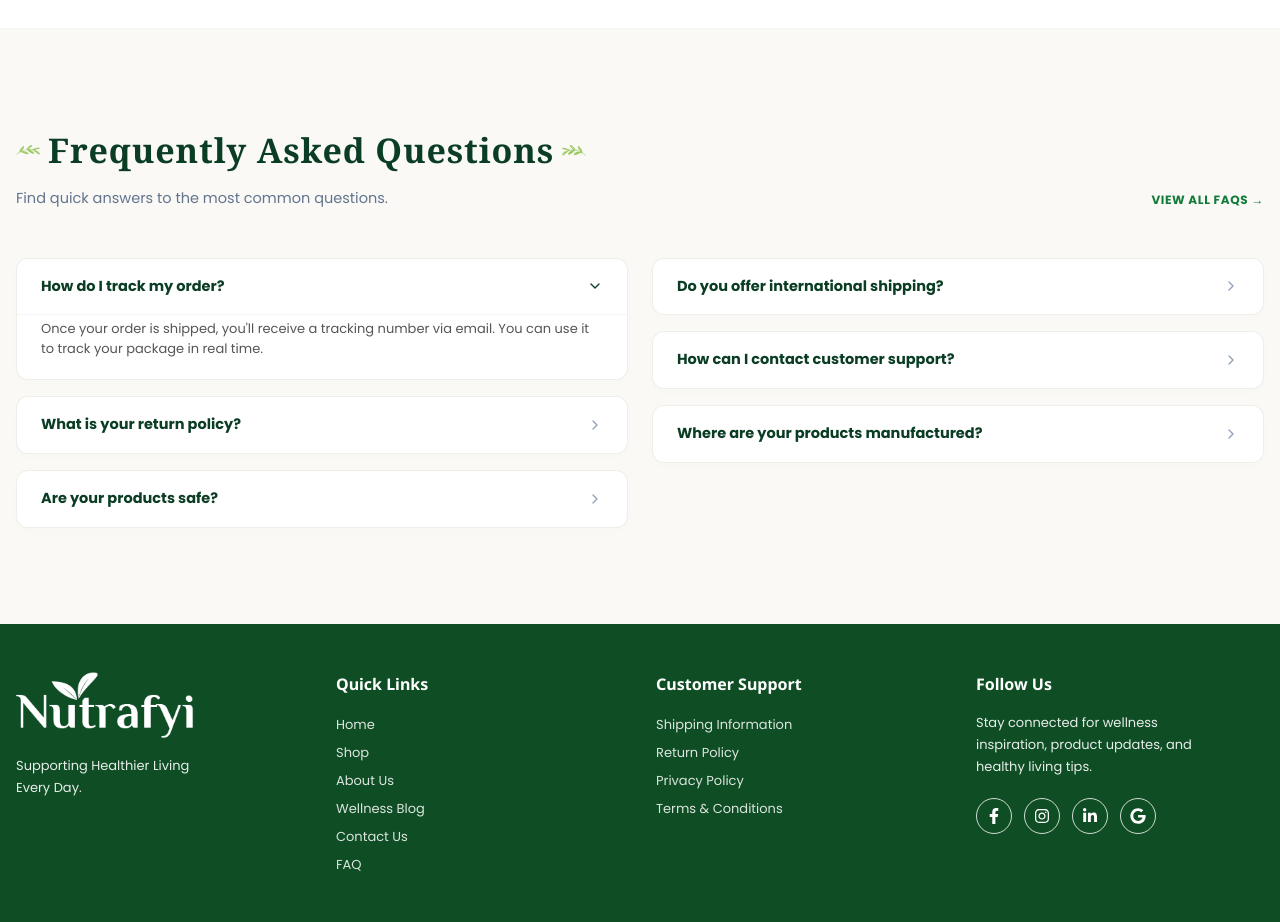
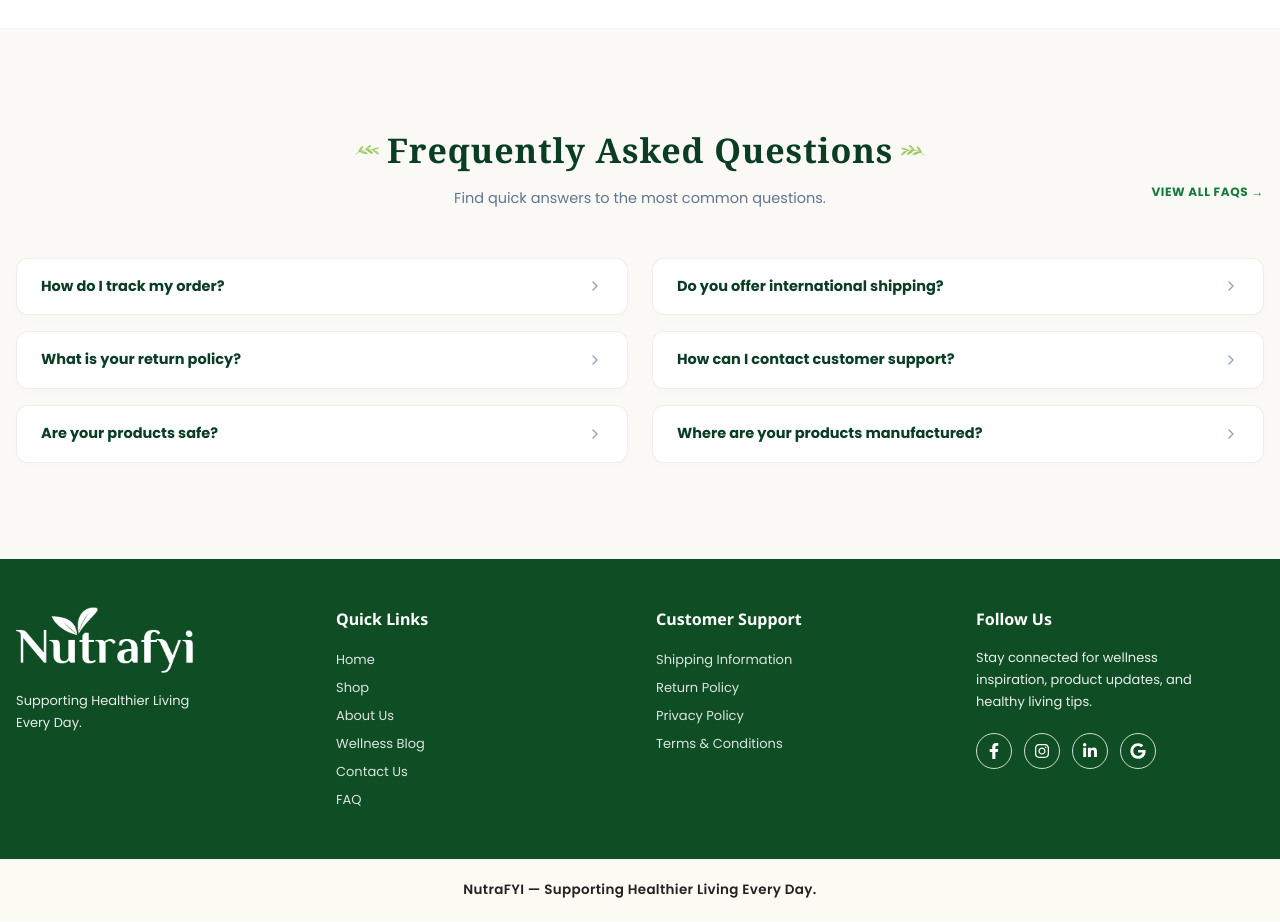
Before and after one commit to drashijaintms/nutrafyi, a React (Vite) app: page /contact in a window 1280 px wide. Shown: the part 1560-2482 px from the top of the page. Built offline with nearby package versions, Linux system fonts and the light colour scheme; no server answers.

Commit message:
Contact: center FAQ heading/subtitle and close first FAQ by default

```diff
--- a/src/pages/Contact.jsx
+++ b/src/pages/Contact.jsx
@@ -12,7 +12,7 @@ function Contact() {
     message: "",
   });
   const [submitted, setSubmitted] = useState(false);
-  const [openFaqs, setOpenFaqs] = useState([0]); // First FAQ open by default
+  const [openFaqs, setOpenFaqs] = useState([]); // All FAQs closed by default
 
   const handleChange = (e) => {
     const { name, value } = e.target;
@@ -438,9 +438,10 @@ function Contact() {
         <div className="max-w-7xl mx-auto px-4 w-full">
 
           {/* Header */}
-          <div className="flex flex-col md:flex-row md:items-end justify-between mb-12 gap-6">
-            <div className="text-left">
-              <div className="flex items-center gap-2 mb-3 select-none">
+          <div className="relative mb-12 flex flex-col items-center">
+            {/* Centered Heading & Subtitle */}
+            <div className="text-center">
+              <div className="flex items-center justify-center gap-2 mb-3 select-none">
                 <img src={headingLeaf} alt="leaf left" className="w-6 h-6 object-contain scale-x-[-1] opacity-90" />
                 <h2
                   className="text-[#0a3d24] font-bold text-[28px] lg:text-[34px] tracking-wide"
@@ -458,8 +459,8 @@ function Contact() {
               </p>
             </div>
 
-            {/* View All Link */}
-            <div className="shrink-0">
+            {/* View All Link (Positioned on the right for md screens, centered on mobile) */}
+            <div className="mt-4 md:mt-0 md:absolute md:right-0 md:bottom-2">
               <Link
                 to="/faq"
                 className="inline-flex items-center gap-1 text-xs font-bold text-[#137b3a] hover:text-[#0f6630] uppercase tracking-wider transition-colors"
```
